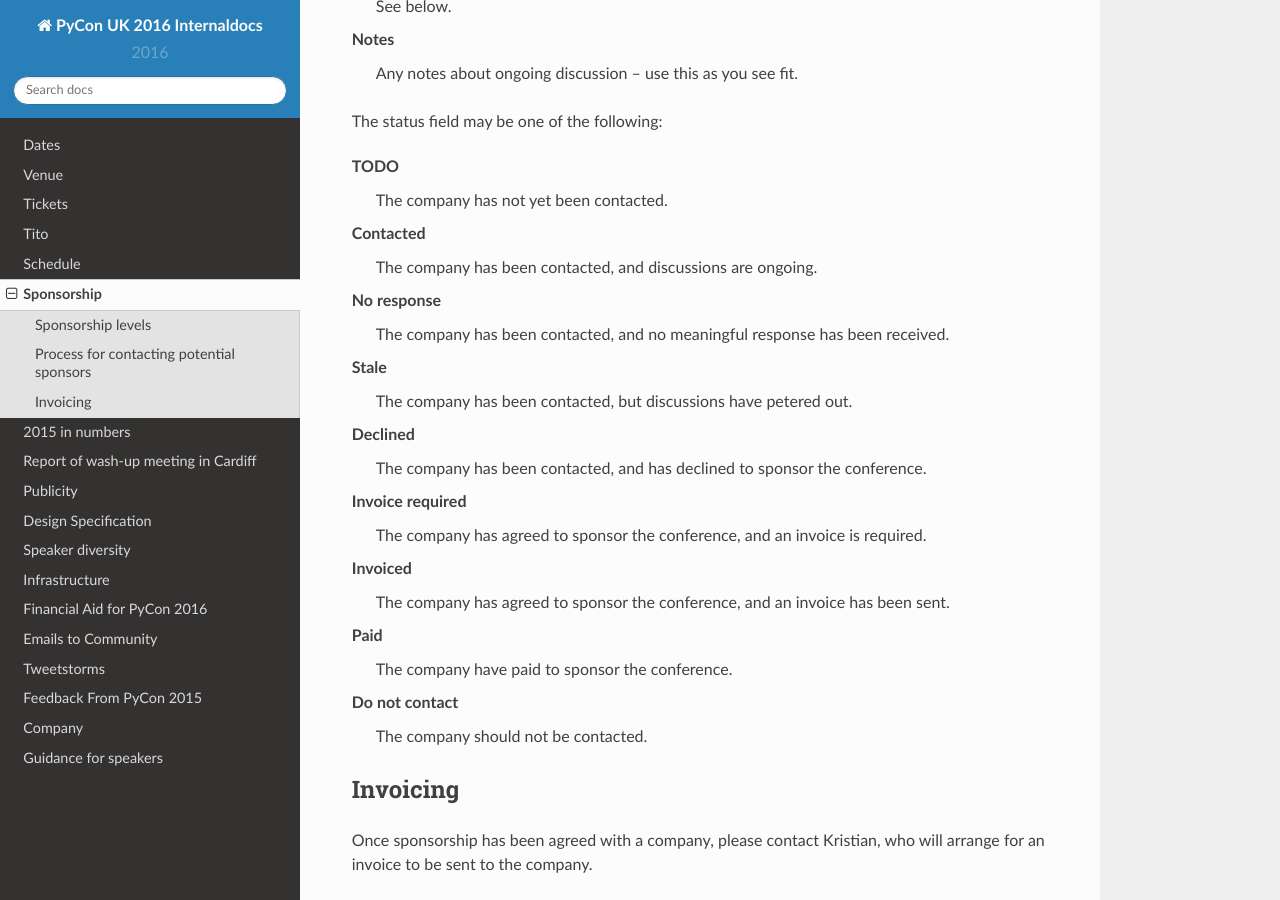
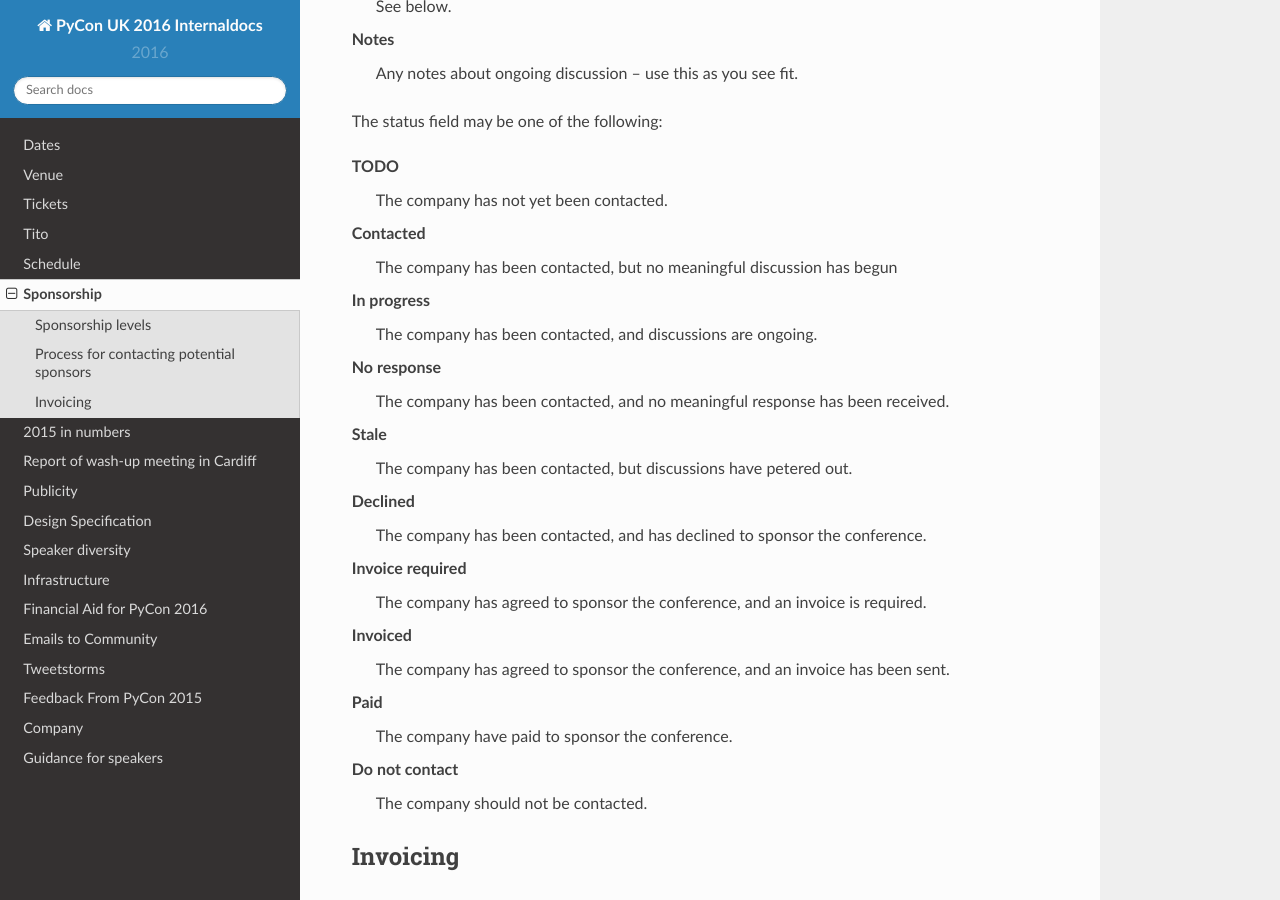
Before and after one commit to PyconUK/documentation, a Sphinx documentation site: the page built from source/sponsorship.rst, in a window 1280 px wide and 900 px high, scrolled down 1655 px. Built offline with Sphinx 7.4.7 and the Read the Docs theme 2.0.0, drawn with Linux system fonts in a browser that asks for light colours.

Commit message:
Add 'In progress' state to sponsorship process

```diff
--- a/source/sponsorship.rst
+++ b/source/sponsorship.rst
@@ -76,6 +76,8 @@ The status field may be one of the following:
 TODO
   The company has not yet been contacted.
 Contacted
+  The company has been contacted, but no meaningful discussion has begun
+In progress
   The company has been contacted, and discussions are ongoing.
 No response
   The company has been contacted, and no meaningful response has been received.
```
